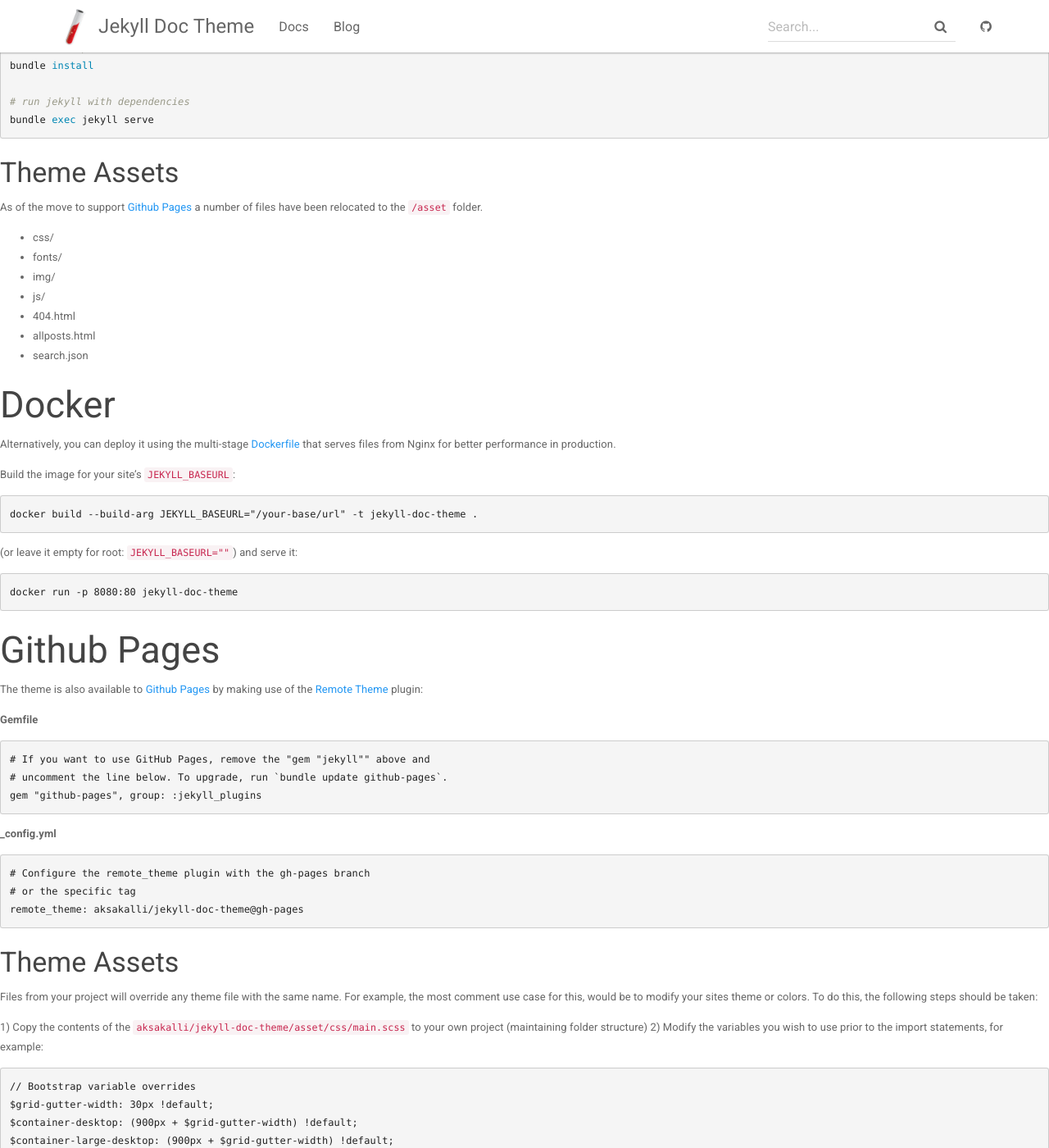
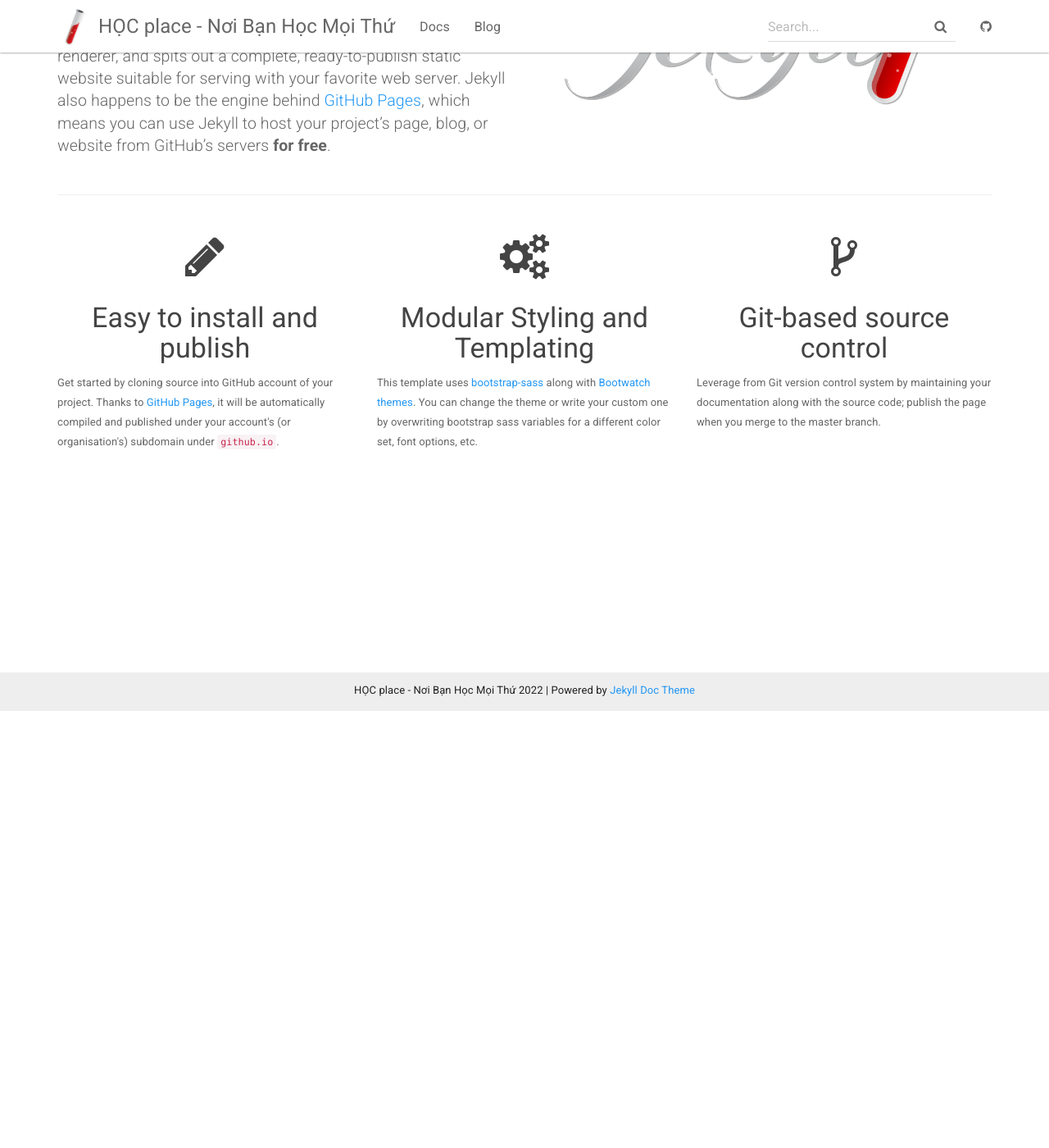
Before and after one commit to hocbaicungcon/hoc, a Jekyll site: the page built from index.html, in a window 1280 px wide and 1400 px high, scrolled down 533 px. Shown: the whole window at 82% size. Built offline with Jekyll 4.4.1, drawn with Linux system fonts in a browser that asks for light colours; our own code applies the rules of GitHub Pages for plain Markdown files; some of the changed text lies outside the part shown.

Commit message:
update config

```diff
--- a/_config.yml
+++ b/_config.yml
@@ -1,13 +1,12 @@
 # Site settings
-title: Jekyll Doc Theme
-email: your-email@domain.com
+title: HỌC place - Nơi Bạn Học Mọi Thứ
+email: hocbaicungcon@gmail.com
 description: >
-  Jekyll Template for Project Websites
-  providing documentation and blog post pages.
+  HỌC place - Nơi Bạn Học Mọi Thứ
 lang: en-US
 
 baseurl: "/jekyll-doc-theme" # the subpath of your site, e.g. /blog/
-url: https://aksakalli.github.io/jekyll-doc-theme # the base hostname & protocol for your site
+url: https://hoc.place # the base hostname & protocol for your site
 git_address: https://github.com/aksakalli/jekyll-doc-theme
 git_edit_address: https://github.com/aksakalli/jekyll-doc-theme/blob/gh-pages
 
--- /dev/null
+++ b/index.html
@@ -0,0 +1,54 @@
+---
+layout: default
+---
+
+<div class="header-container jumbotron">
+    <div class="container">
+        <h1>Jekyll Template for Project Websites</h1>
+        <p>Simple and modern design for publishing blog posts, documentation and many more things about your project.
+          You can now clone and start to create a website for your project like this one.</p>
+        <p><a class="btn btn-primary btn-lg" href="{{ "/docs/home/" | relative_url }}" role="button">Learn more</a></p>
+    </div>
+</div>
+
+<div class="container">
+    <div class="row">
+        <div class="col-md-6">
+            <h2 class="header-light regular-pad">What is Jekyll?</h2>
+              <p class="lead">Jekyll is a simple, blog-aware, static site generator. It takes a template
+              directory containing raw text files in various formats, runs it through
+              a converter (like <a href="https://daringfireball.net/projects/markdown/">Markdown</a>)
+              and our <a href="https://github.com/Shopify/liquid/wiki">Liquid</a> renderer, and
+              spits out a complete, ready-to-publish static website suitable
+              for serving with your favorite web server. Jekyll also happens to be the engine
+              behind <a href="https://pages.github.com">GitHub Pages</a>, which means you can use Jekyll
+              to host your project’s page, blog, or website from GitHub’s servers <strong>for
+              free</strong>.</p>
+        </div>
+        <div class="col-md-6 text-center">
+            <img src="{{ "/assets/img/jekyll-dark.png" | relative_url }}" alt="Jekyll logo" class="img-responsive">
+        </div>
+    </div>
+    <hr>
+    <div class="row">
+        <div class="col-sm-4">
+            <h1 class="text-center"><i class="fa fa-pencil" aria-hidden="true"></i></h1>
+            <h3 class="text-center">Easy to install and publish</h3>
+            <p>Get started by cloning source into GitHub account of your project. Thanks to <a href="https://pages.github.com">GitHub Pages</a>,
+              it will be automatically compiled and published under your account's (or organisation's) subdomain under <code>github.io</code>.
+            </p>
+        </div>
+        <div class="col-sm-4">
+            <h1 class="text-center"><i class="fa fa-cogs" aria-hidden="true"></i></h1>
+            <h3 class="text-center">Modular Styling and Templating</h3>
+            <p>This template uses <a href="https://github.com/twbs/bootstrap-sass">bootstrap-sass</a> along with <a href="https://bootswatch.com/">Bootwatch themes</a>.
+            You can change the theme or write your custom one by overwriting bootstrap sass variables for a different color set, font options, etc.</p>
+        </div>
+        <div class="col-sm-4">
+            <h1 class="text-center"><i class="fa fa-code-fork" aria-hidden="true"></i></h1>
+            <h3 class="text-center">Git-based source control</h3>
+            <p>Leverage from Git version control system by
+              maintaining your documentation along with the source code; publish the page when you merge to the master branch.</p>
+        </div>
+    </div>
+</div>
```
Also changed, not shown: 1 other file.
